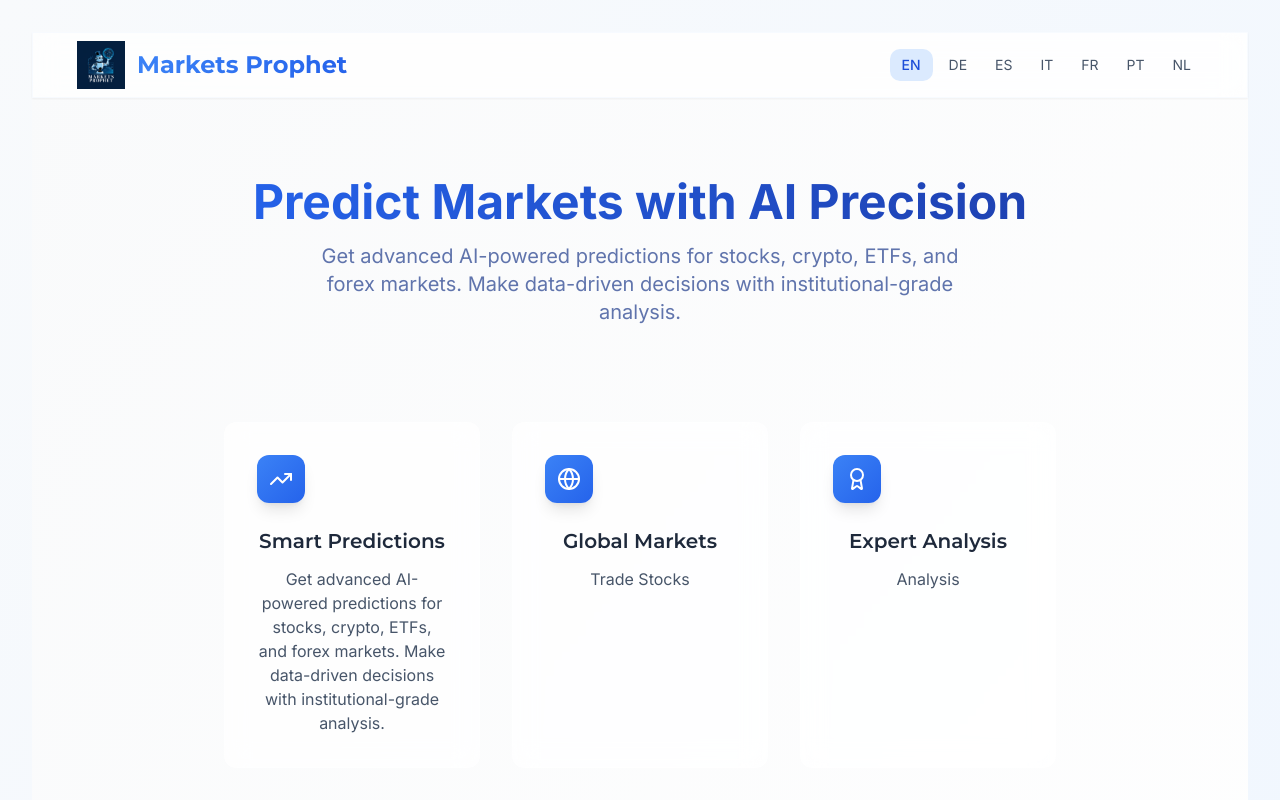
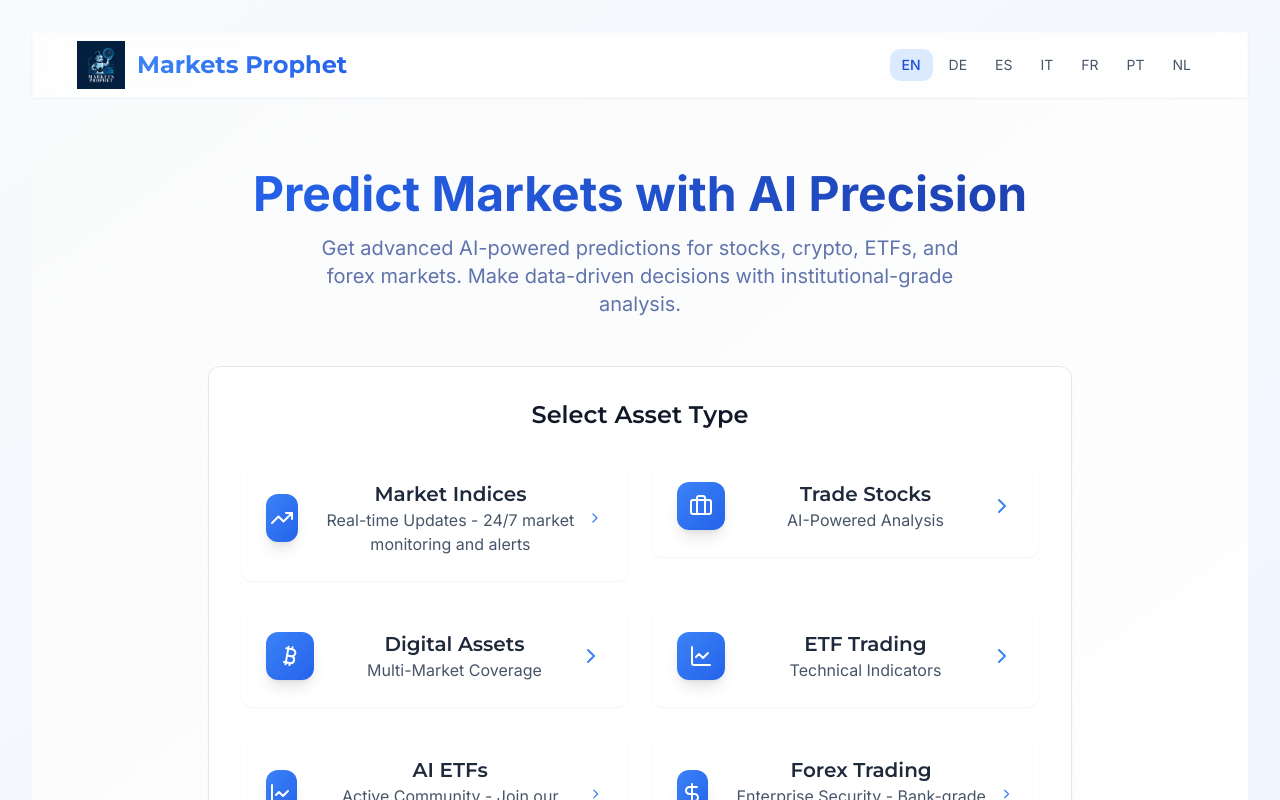
Before and after one commit to royleib/smart-investor-predictor, a React (Vite) app: page /en in a window 1280 px wide. Shown: the top 800 px of the page. Built offline with nearby package versions, Linux system fonts and the light colour scheme.

Commit message:
Add URL options for promotion
Implement functionality to allow users to choose between promoting the page with or without a signup, providing two different URLs for each option.
[skip gpt_engineer]

```diff
--- a/src/App.tsx
+++ b/src/App.tsx
@@ -12,7 +12,8 @@ const App = () => {
     <QueryClientProvider client={queryClient}>
       <BrowserRouter>
         <Routes>
-          <Route path="/:lang?" element={<Index />} />
+          <Route path="/:lang?/auth" element={<Index requireAuth={true} />} />
+          <Route path="/:lang?" element={<Index requireAuth={false} />} />
           <Route path="*" element={<Navigate to={`/${defaultLanguage}`} />} />
         </Routes>
       </BrowserRouter>
--- a/src/pages/Index.tsx
+++ b/src/pages/Index.tsx
@@ -10,7 +10,11 @@ import { MainContent } from '@/components/home/MainContent';
 import { LeadsManager } from '@/components/admin/LeadsManager';
 import { isValidLanguage, defaultLanguage, type Language } from "@/utils/i18n";
 
-const Index = () => {
+interface IndexProps {
+  requireAuth?: boolean;
+}
+
+const Index = ({ requireAuth = false }: IndexProps) => {
   const [session, setSession] = useState<any>(null);
   const [step, setStep] = useState(1);
   const [isAdmin, setIsAdmin] = useState(false);
@@ -68,12 +72,26 @@ const Index = () => {
     return null;
   }
 
+  // Show main content without auth requirement if requireAuth is false
+  if (!requireAuth && !session) {
     return (
       <div className="min-h-screen bg-gradient-to-br from-gray-50 to-white">
         <Header onSignOut={handleSignOut} isAuthenticated={!!session} currentLang={lang as Language} />
+        <MainContent
+          step={step}
+          setStep={setStep}
+          session={session}
+          lang={lang as Language}
+        />
+      </div>
+    );
+  }
 
-      <main className="container mx-auto px-4 py-4 md:py-8 max-w-4xl">
-        {!session ? (
+  // Show login page if auth is required and user is not authenticated
+  if (requireAuth && !session) {
+    return (
+      <div className="min-h-screen bg-gradient-to-br from-gray-50 to-white">
+        <Header onSignOut={handleSignOut} isAuthenticated={!!session} currentLang={lang as Language} />
         <div className="space-y-6 md:space-y-8">
           <Welcome lang={lang as Language} />
           <div className="mb-8 md:mb-12">
@@ -81,8 +99,14 @@ const Index = () => {
           </div>
           <LoginPage lang={lang as Language} />
         </div>
-        ) : (
-          <>
+      </div>
+    );
+  }
+
+  // Show admin or authenticated user content
+  return (
+    <div className="min-h-screen bg-gradient-to-br from-gray-50 to-white">
+      <Header onSignOut={handleSignOut} isAuthenticated={!!session} currentLang={lang as Language} />
       {isAdmin ? (
         <LeadsManager />
       ) : (
@@ -93,9 +117,6 @@ const Index = () => {
           lang={lang as Language}
         />
       )}
-          </>
-        )}
-      </main>
     </div>
   );
 };
```
Lines whose indentation alone changed are shown as unchanged.
